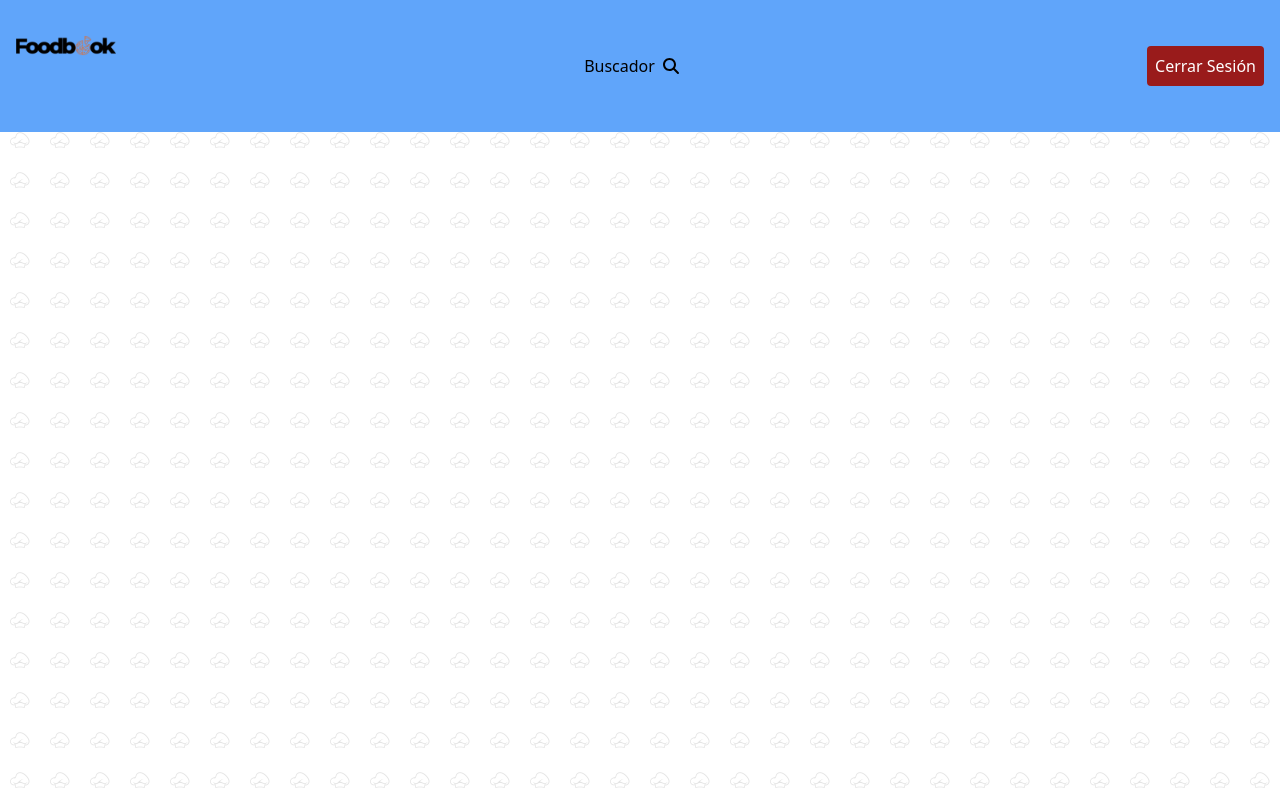
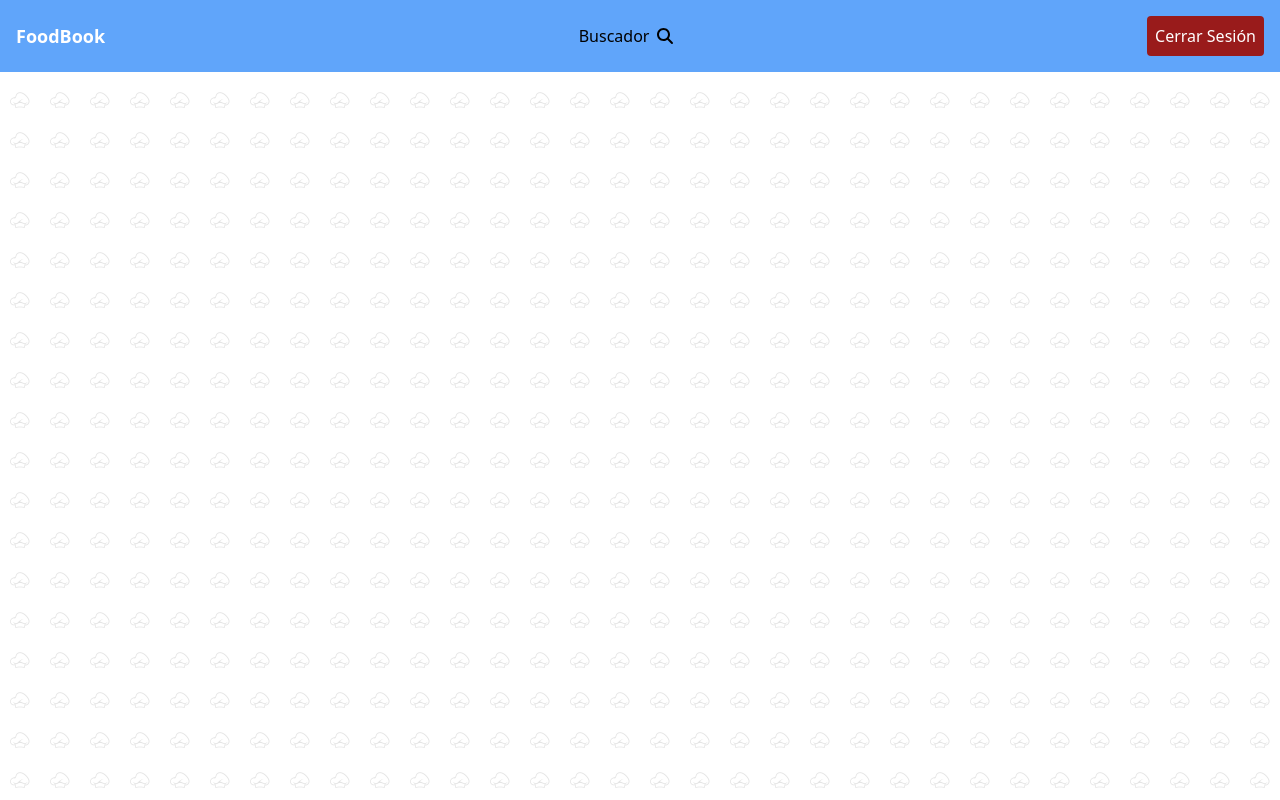
Before and after one commit to BenitezFranco/trabajoFinal, a Next.js app in the folder frontend/: page /Header in a window 1280 px wide. Built offline with nearby package versions, Linux system fonts and the light colour scheme.

Commit message:
mas cosas

```diff
--- a/frontend/components/header.jsx/Header.jsx
+++ b/frontend/components/header.jsx/Header.jsx
@@ -1,5 +1,4 @@
 import Link from 'next/link';
-import Image from 'next/image'; // Importa el componente Image de Next.js
 import { FontAwesomeIcon } from '@fortawesome/react-fontawesome';
 import { faSearch } from '@fortawesome/free-solid-svg-icons'; // Importa el ícono de buscador
 
@@ -12,24 +11,17 @@ const Header = () => {
     return (
         <header className="bg-blue-400 text-white p-4 flex justify-between items-center">
             <Link href="/HomeLog" passHref>
-                <div className="cursor-pointer">
-                    {/* Incluye el logo en lugar del texto "FoodBook" */}
-                    <Image
-                        src="/logo.png" // Asegúrate de que el logo esté en la carpeta public con este nombre
-                        alt="FoodBook Logo"
-                        width={100} // Ajusta el tamaño según tus necesidades
-                        height={50}
-                    />
-                </div>
+                <h1 className="text-lg font-bold cursor-pointer">FoodBook</h1>
             </Link>
             <Link href="/search" passHref>
                 <div className="flex items-center space-x-2 cursor-pointer">
-                    <p className="text-black">Buscador</p>
+                <p className="text-black">Buscador</p>
                     <FontAwesomeIcon icon={faSearch} className="text-black" /> {/* Ícono de buscador */}
+
                 </div>
             </Link>
             <button onClick={handleLogout} className="bg-red-800 hover:bg-red-600 p-2 rounded">
-                <p className="text-white">Cerrar Sesión</p>
+            <p className="text-white">Cerrar Sesión</p>
             </button>
         </header>
     );
```
